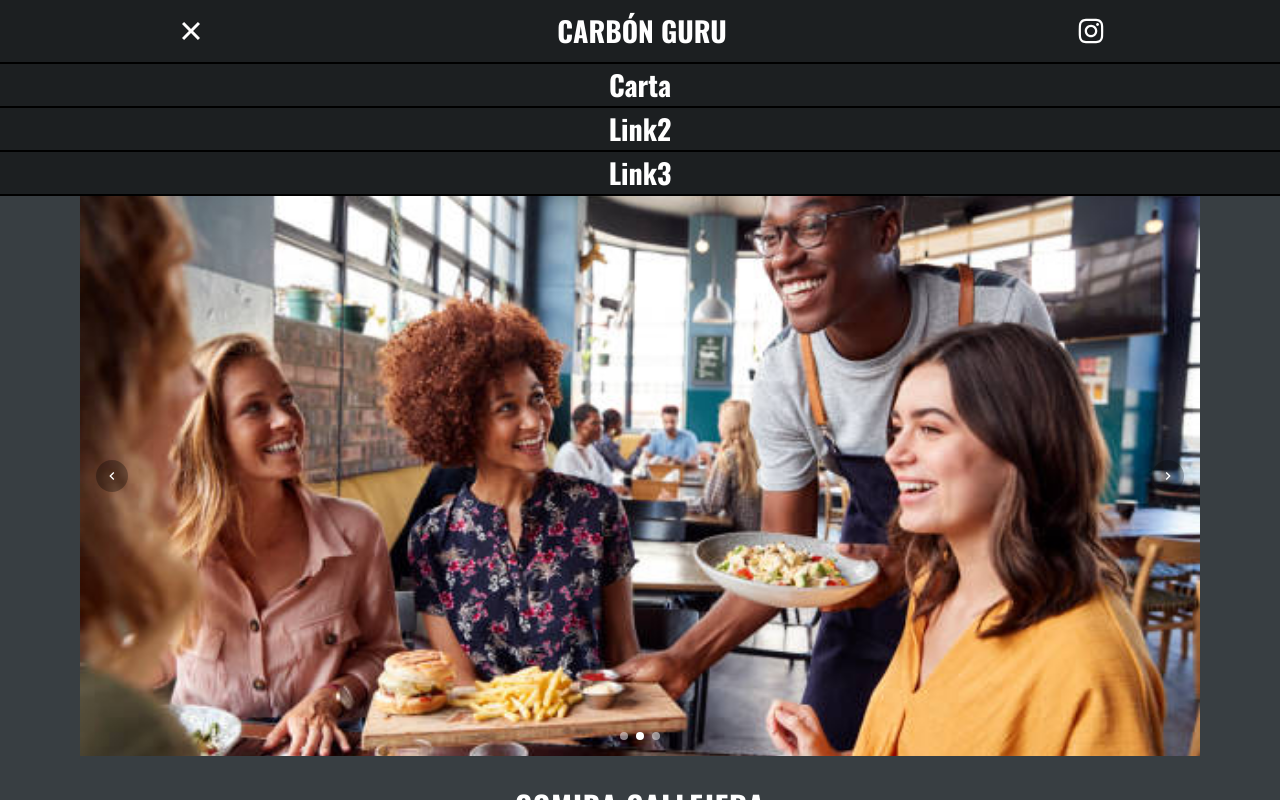
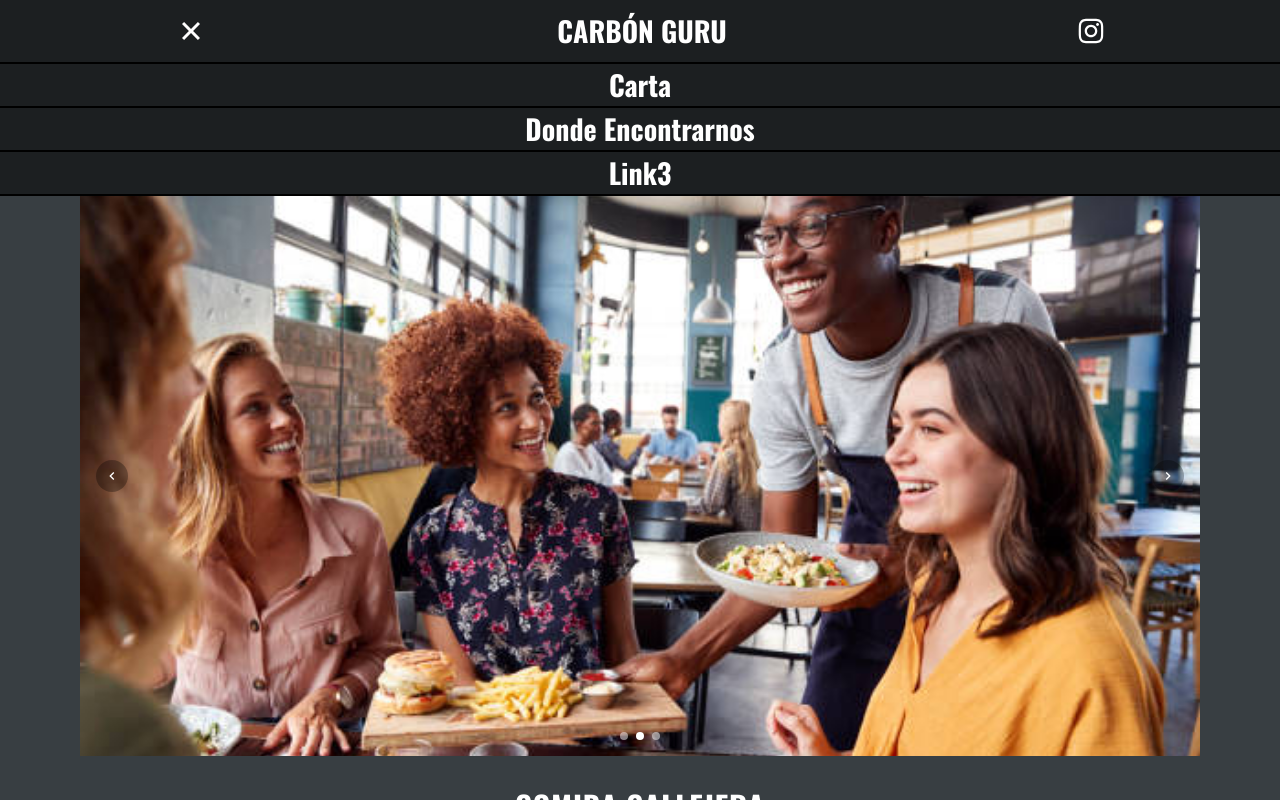
Before and after one commit to Degery71/carbon-guru, a Next.js app in the folder cg/: page / in a window 1280 px wide. Both pictures are taken after a click on the element 191 px from the left and 31 px from the top of the page. Shown: the top 800 px of the page. Built offline with nearby package versions, Linux system fonts and the light colour scheme.

Commit message:
Adding where2FindUs

```diff
--- a/cg/src/components/BurgerMenu.tsx
+++ b/cg/src/components/BurgerMenu.tsx
@@ -12,7 +12,7 @@ export const BurgerMenu = () => {
     setIsOpen(!isOpen);
   };
   // anchors to different parts of the text
-  const links = ["Carta", "Link2", "Link3"];
+  const links = ["Carta", "Donde Encontrarnos", "Link3"];
 
   return (
     <div className="flex flex-col w-full">
@@ -49,8 +49,8 @@ export const BurgerMenu = () => {
           {links.map((link: string) => (
             <Link
               key={link}
-              className=" font-extrabold text-white text-[28px] border-b-2 border-black"
-              href={`/${link.toLowerCase()}`}
+              className="font-extrabold text-white text-[28px] border-b-2 border-black"
+              href={`/${link.toLowerCase().replace(/\s+/g, "-")}`}
             >
               {link}
             </Link>
```
